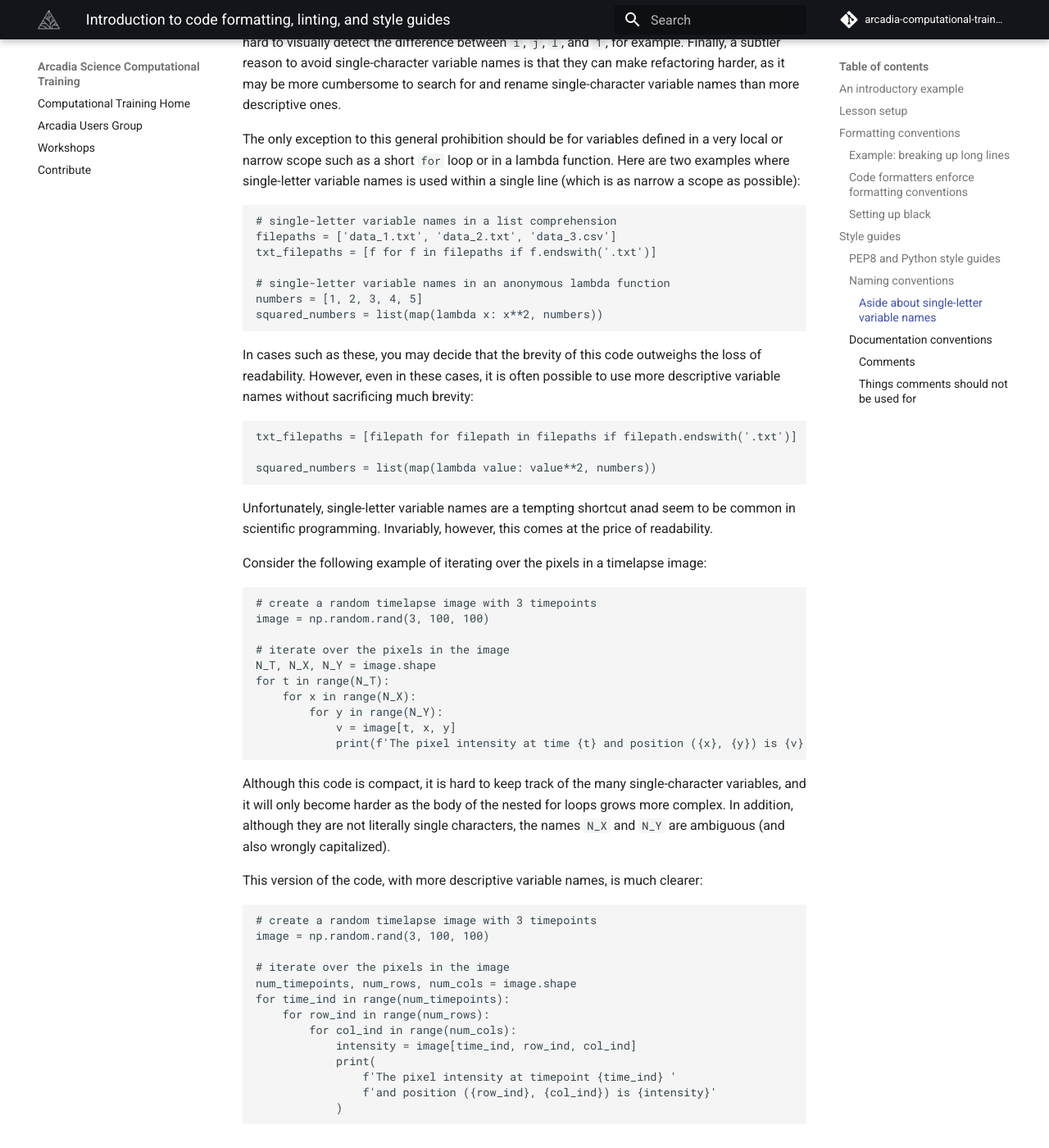
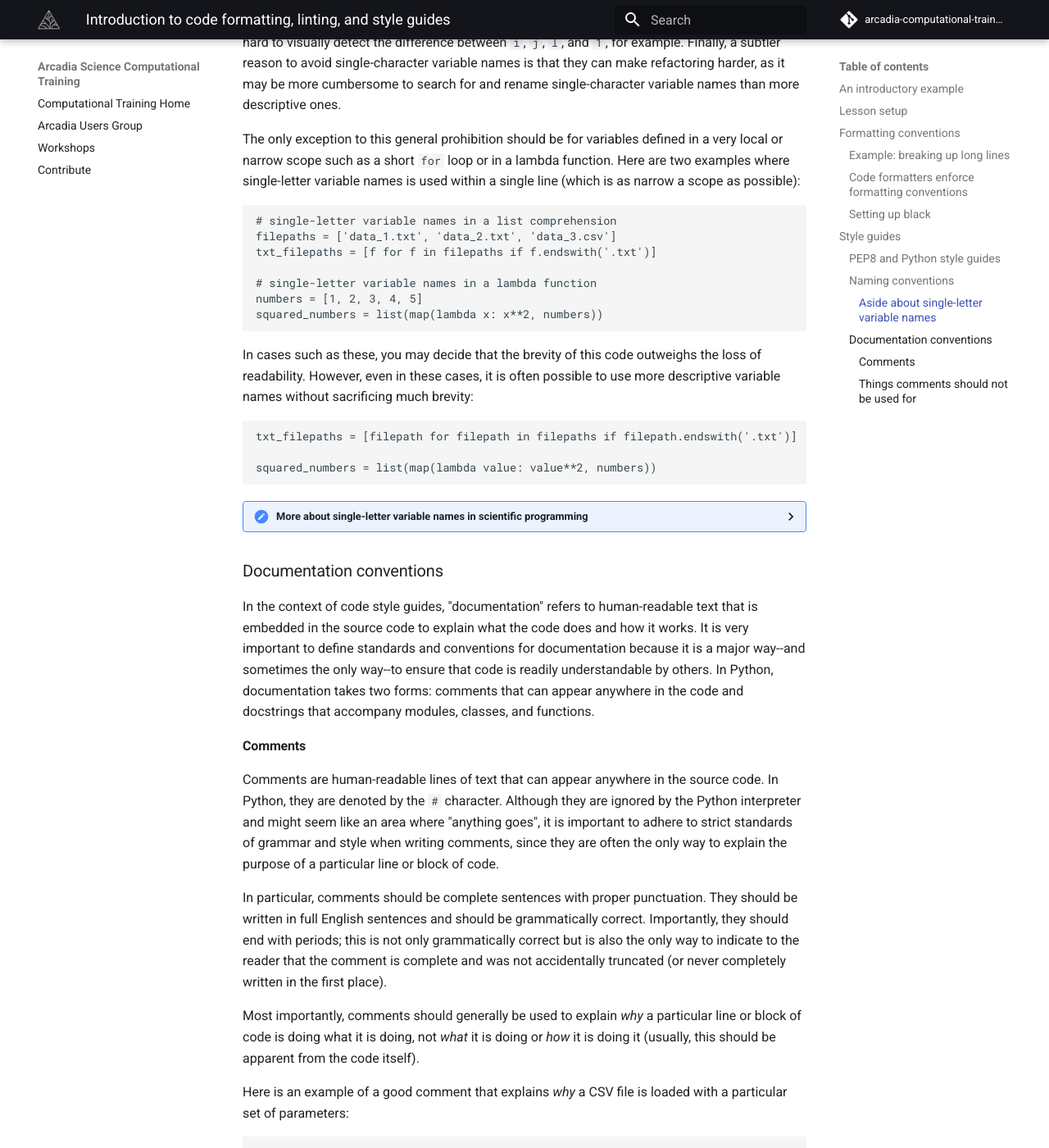
Before and after one commit to Arcadia-Science/arcadia-computational-training, an MkDocs documentation site: the page built from docs/arcadia-users-group/20240206-intro-to-formatting-and-linting/lesson.md, in a window 1280 px wide and 1400 px high, scrolled down 7365 px. Shown: the whole window at 82% size. Built offline with MkDocs 1.6.1 and Material for MkDocs 9.7.7, drawn with Linux system fonts in a browser that asks for light colours; comment, search, counter and statistics services are not loaded.

Commit message:
move the long example of single-char variables into a details element

````diff
--- a/docs/arcadia-users-group/20240206-intro-to-formatting-and-linting/lesson.md
+++ b/docs/arcadia-users-group/20240206-intro-to-formatting-and-linting/lesson.md
@@ -220,7 +220,7 @@ The only exception to this general prohibition should be for variables defined i
 filepaths = ['data_1.txt', 'data_2.txt', 'data_3.csv']
 txt_filepaths = [f for f in filepaths if f.endswith('.txt')]
 
-# single-letter variable names in an anonymous lambda function
+# single-letter variable names in a lambda function
 numbers = [1, 2, 3, 4, 5]
 squared_numbers = list(map(lambda x: x**2, numbers))
 ```
@@ -230,10 +230,10 @@ txt_filepaths = [filepath for filepath in filepaths if filepath.endswith('.txt')
 
 squared_numbers = list(map(lambda value: value**2, numbers))
 ```
+<details>
+<summary><b>More about single-letter variable names in scientific programming</b></summary>
+Unfortunately, single-letter variable names are a tempting shortcut and seem to be common in scientific programming. Invariably, however, this comes at the price of readability. Consider the following example of iterating over the pixels in a timelapse image:
 
-Unfortunately, single-letter variable names are a tempting shortcut anad seem to be common in scientific programming. Invariably, however, this comes at the price of readability.
-
-Consider the following example of iterating over the pixels in a timelapse image:
 ```python
 # create a random timelapse image with 3 timepoints
 image = np.random.rand(3, 100, 100)
@@ -264,6 +264,7 @@ for time_ind in range(num_timepoints):
                 f'and position ({row_ind}, {col_ind}) is {intensity}'
             )
 ```
+</details>
 
 ### Documentation conventions
 In the context of code style guides, "documentation" refers to human-readable text that is embedded in the source code to explain what the code does and how it works. It is very important to define standards and conventions for documentation because it is a major way--and sometimes the only way--to ensure that code is readily understandable by others. In Python, documentation takes two forms: comments that can appear anywhere in the code and docstrings that accompany modules, classes, and functions.
````
